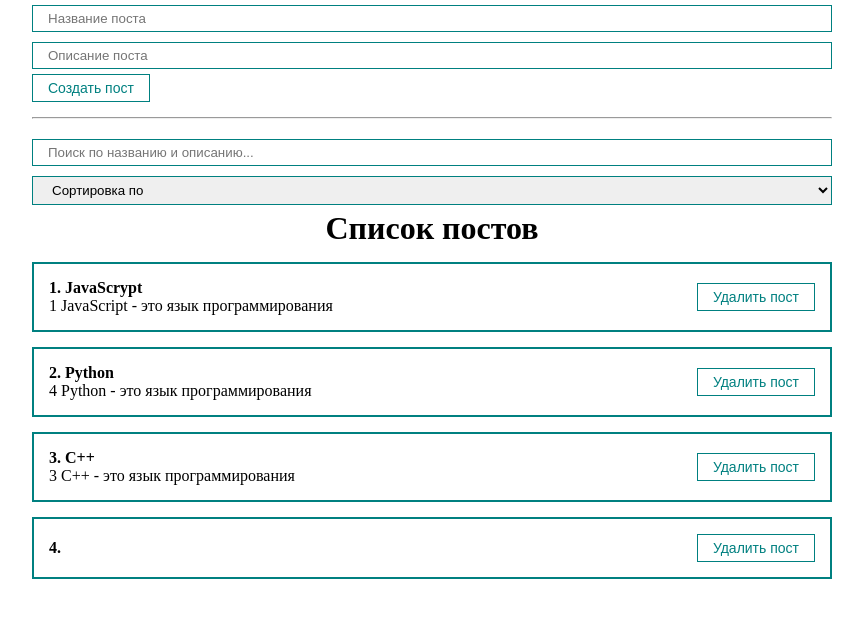
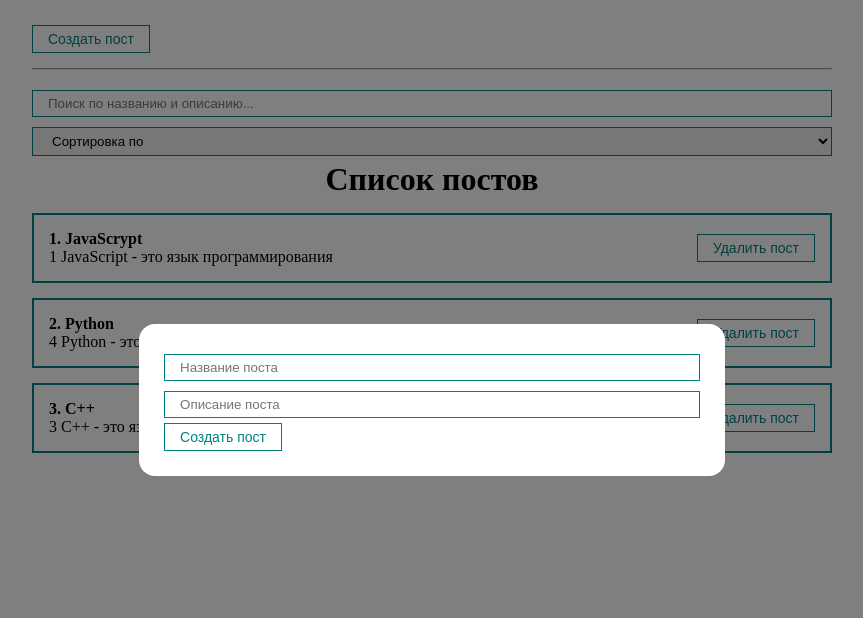
Before and after one commit to IgorSazhinov/React_JS_course, a React (Vite) app: page / in a window 1280 px wide. Both pictures are taken after a click on the button "Создать пост". Shown: the top 618 px of the page, without its empty margins (208-1071 px from the left). Built offline with nearby package versions, Linux system fonts and the light colour scheme.

Commit message:
сделал модалку https://youtu.be/GNrdg3PzpJQ?t=5425

```diff
--- a/src/App.jsx
+++ b/src/App.jsx
@@ -2,9 +2,9 @@
 import PostFilter from './components/PostFilter'
 import PostForm from './components/PostForm'
 import PostList from './components/PostList'
-import MyInput from './components/UI/input/MyInput'
-import MySelect from './components/UI/select/MySelect'
 import './styles/App.css'
+import MyModal from './components/UI/MyModal/MyModal'
+import MyButton from './components/UI/button/MyButton'
 
 
 export default function App() {
@@ -13,7 +13,7 @@
     {id: 2, title: 'Python', body: ' 4 Python - это язык программирования'},
     {id: 3, title: 'C++', body: ' 3 C++ - это язык программирования'}
   ])
-
+  const [modal, setModal] = useState(false)
   const [filter, setFilter] = useState({sort: '', query: ''})
 
   // сортирую массив по полученному типу сортировки. Если тип сортировки не задан, то возвращаю список постов.
@@ -38,6 +38,7 @@
   // создаю пост. данные получаю из PostForm. разворачиваю в существующий масссив
   const createPost = (newPost) => {
     setPosts([...posts, newPost])
+    setModal(false)
   }
 
   // удаляю пост. данные получаю из PostList. получаю новый массив без записи полученного поста
@@ -47,8 +48,13 @@
 
   return (
     <div className="App">
-      <PostForm create={createPost} />
-      <hr style={{margin: '15px 0'}} />
+      <MyButton style={{marginTop: '25px'}} onClick={() => setModal(true)}>
+        Создать пост
+      </MyButton>
+      <hr style={{margin: '15px 0'}}/>
+      <MyModal visible={modal} setVisible={setModal}>
+        <PostForm create={createPost} />
+      </MyModal>
       <PostFilter filter={filter} setFilter={setFilter} />
       <PostList remove={removePost} posts={sortedAndSearchedPosts}>Список постов</PostList>
     </div>
--- a/src/components/UI/MyModal/MyModal.jsx
+++ b/src/components/UI/MyModal/MyModal.jsx
@@ -1,11 +1,18 @@
+import cl from './MyModal.module.css'
 
+export default function MyModal({children, visible, setVisible}) {
 
-export default function MyModal() {
+    const rootClasses = [cl.myModal]
 
+    if (visible) {
+        rootClasses.push(cl.active)
+    }
 
     return (
-        <>
-
-        </>
+        <div className={rootClasses.join(' ')} onClick={() => setVisible(false)}>
+            <div className={cl.myModalContent} onClick={(e) => e.stopPropagation()}>
+                {children}
+            </div>
+        </div>
     )
 }
--- a/src/components/UI/MyModal/MyModal.module.css
+++ b/src/components/UI/MyModal/MyModal.module.css
@@ -1,3 +1,22 @@
 .myModal {
+    position: fixed;
+    top: 0;
+    bottom: 0;
+    right: 0;
+    left: 0;
+    display: none;
+    background: rgba(0, 0, 0, 0.5);
+}
 
+.myModalContent {
+    padding: 25px;
+    background: white;
+    border-radius: 16px;
+    min-width: 250px;
 }
+
+.myModal.active {
+    display: flex;
+    justify-content: center;
+    align-items: center;
+}
```
